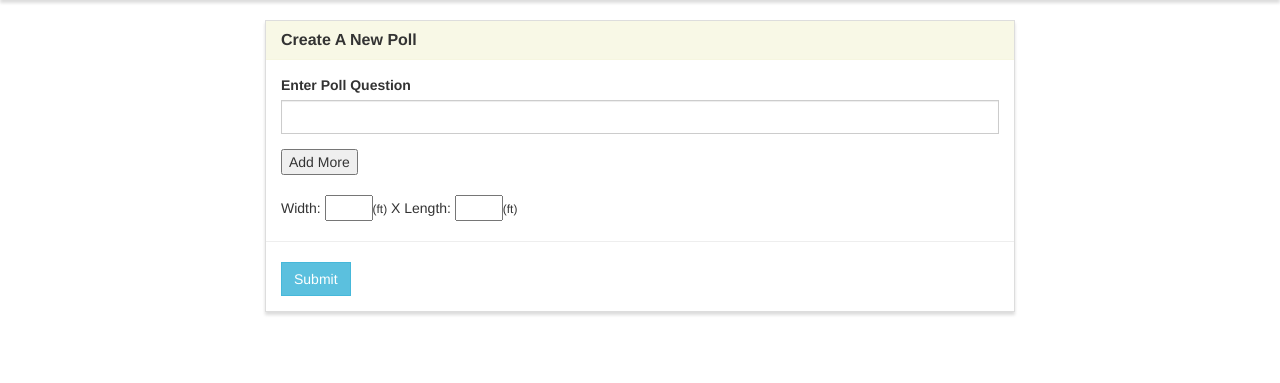
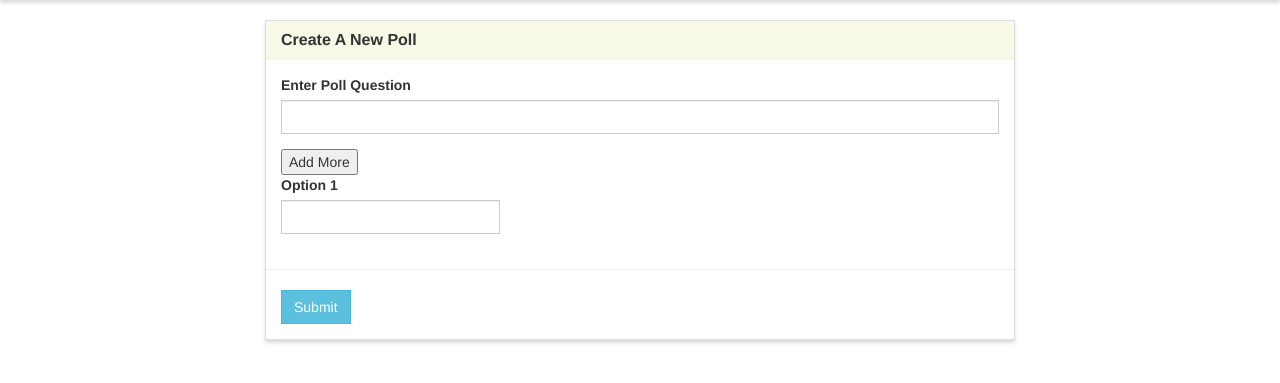
Before and after one commit to 19VaNeK99/questionnaire, a Django app: page /create_question/1/ in a window 1280 px wide. Shown: the part 52-435 px from the top of the page. Run offline with Django 3.2, Linux system fonts and the light colour scheme; some libraries are stand-ins or nearby versions.

Commit message:
added temp for create question

```diff
--- a/core/polls/forms.py
+++ b/core/polls/forms.py
@@ -17,4 +17,4 @@ class CreateQuestionForm(ModelForm):
 class CreateChoiceForm(ModelForm):
     class Meta:
         model = Choice
-        fields = ['title', 'is_right']
+        fields = ['choice', 'is_right']
--- a/core/polls/models.py
+++ b/core/polls/models.py
@@ -22,7 +22,7 @@ class Question(models.Model):
 
 class Choice(models.Model):
     question = models.ForeignKey(Question, on_delete=models.DO_NOTHING)
-    title = models.CharField(max_length=4096)
+    choice = models.CharField(max_length=4096)
     is_right = models.BooleanField(default=False)
 
     def __str__(self):
--- a/core/polls/static/js/main.js
+++ b/core/polls/static/js/main.js
@@ -1,5 +1,6 @@
+let count_choice = 1;
 function add_fields() {
    var d = document.getElementById("content");
 
-   d.innerHTML += "<br /><span>Width: <input type='text'style='width:48px;'value='' /><small>(ft)</small></span> X <span>Length: <input type='text' style='width:48px'  value='' /><small>(ft)</small</span>";
+   d.innerHTML += "<br/><div class='col-lg-4'><div class='form-group'><label for='option1'>Option 1</label>" + "{% render_field form_choice.title class='form-control' %}" + "</div></div>"
 }
--- a/core/polls/templates/polls/base.html
+++ b/core/polls/templates/polls/base.html
@@ -13,7 +13,8 @@
         <link rel="stylesheet" type="text/css" href="{% static 'style.css' %}" />
 
 
-        <script type="text/javascript" src={% static "js/main.js" %}></script>
+        {% block head %}{% endblock %}
+<!--        <script type="text/javascript" src={% static "js/main.js" %}></script>-->
     </head>
     <body>
         <nav class="navbar navbar-default" role="navigation">
--- a/core/polls/templates/polls/create_question.html
+++ b/core/polls/templates/polls/create_question.html
@@ -2,6 +2,17 @@
 {% load widget_tweaks %}
 
 {% block title %}Create Question{% endblock %}
+
+{% block head %}
+<script>
+    let count_choice = 1;
+    function add_fields() {
+        var d = document.getElementById("content");
+        count_choice += 1;
+        d.innerHTML += '<br/><div class="col-lg-4"><div class="form-group"><label for="option' + count_choice + '">Option ' + count_choice + '</label> {% render_field form_choice.choice class="form-control" %} </div></div>'
+    }
+</script>
+{% endblock %}
 
 {% block main %}
 
@@ -24,15 +35,18 @@
                         </div>
                     </div>
 
+
                     <input type="button" id="more_fields" onclick="add_fields();" value="Add More" />
-
-       <div id="room_fileds">
-            <div class='label'>Room 1:</div>
-            <div id="content">
-                <span>Width: <input type="text" style="width:48px;" name="width[]" value="" /><small>(ft)</small> X </span>
-                <span>Length: <input type="text" style="width:48px;" name="length[]" value="" /><small>(ft)</small</span>
-            </div>
-        </div>
+                    <div class="row" id="content">
+                        <div id="room_fileds">
+                            <div class="col-lg-4">
+                                <div class="form-group">
+                                    <label for="option1">Option 1</label>
+                                    {% render_field form_choice.choice class="form-control" %}
+                                </div>
+                            </div>
+                        </div>
+                    </div>
 
                     <div class="row">
                         <hr />
--- a/core/polls/views.py
+++ b/core/polls/views.py
@@ -104,13 +104,26 @@ def test_set(request, test_set_id):
 
 
 def create_question(request, test_set_id):
-    form = CreateQuestionForm()
-    form_choice = CreateChoiceForm()
-    context = {
-        'form': form,
-        'form_choice': form_choice
-    }
-    return render(request, 'polls/create_question.html', context)
+    if request.method == 'POST':
+
+        form = CreateQuestionForm(request.POST)
+        form_choice = CreateChoiceForm(request.POST)
+        if form.is_valid() and form_choice.is_valid():
+            current_test_set = TestSet.objects.get(pk=test_set_id)
+            new_question = Question.objects.create(title=request.POST['title'][0])
+            new_question.test_set.add(current_test_set)
+            new_question.save()
+            return redirect('test_set', test_set_id=test_set_id, permanent=False)
+
+
+    else:
+        form = CreateQuestionForm()
+        form_choice = CreateChoiceForm()
+        context = {
+            'form': form,
+            'form_choice': form_choice
+        }
+        return render(request, 'polls/create_question.html', context)
 
 
 
```
